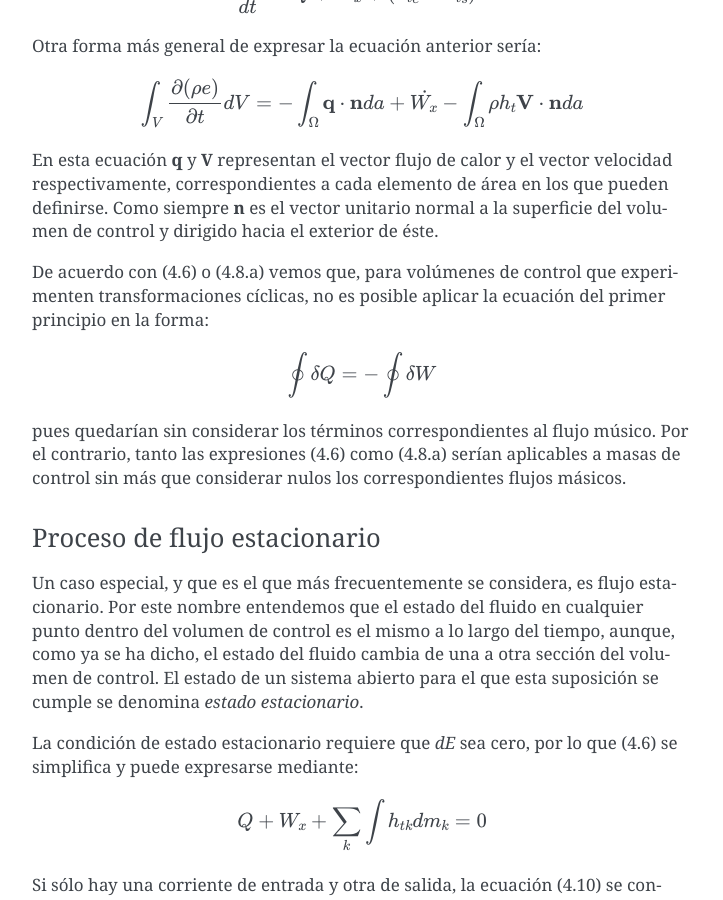
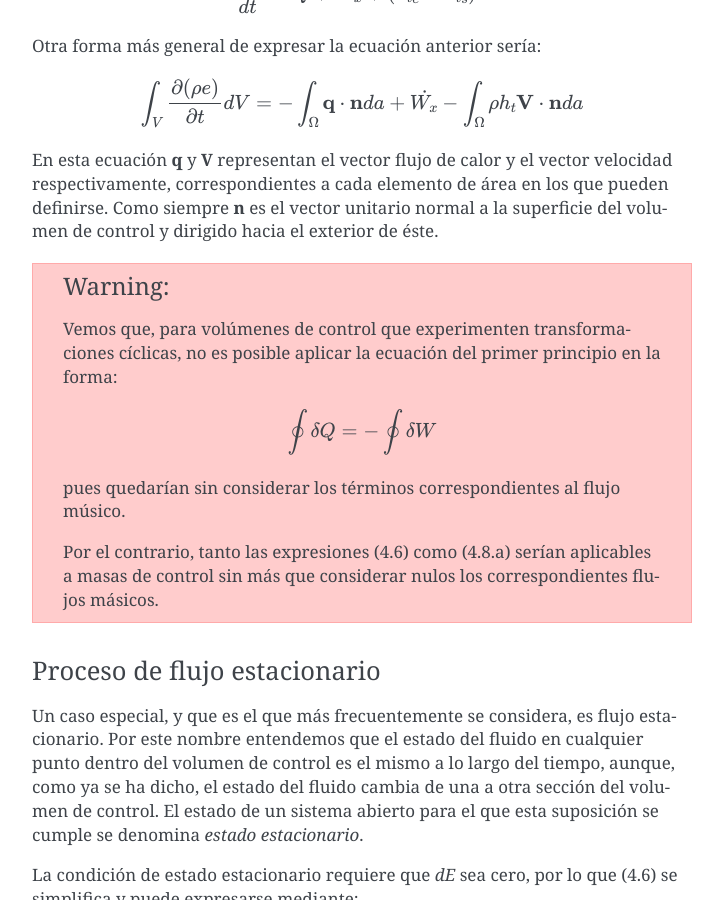
Before and after one commit to mantielero/termodinamica, a Sphinx documentation site: the page built from source/sistemas_abiertos_primer_principio.rst, in a window 1280 px wide and 900 px high, scrolled down 5253 px. Shown: the whole window, without its empty margins (388-1111 px from the left). Built offline with Sphinx 7.4.7, drawn with Linux system fonts in a browser that asks for light colours; pages that are not in the unit, such as notebooks, are missing from menus.

Commit message:
Update sistemas_abiertos_primer_principio.rst

```diff
--- a/source/sistemas_abiertos_primer_principio.rst
+++ b/source/sistemas_abiertos_primer_principio.rst
@@ -220,13 +220,17 @@ Otra forma más general de expresar la ecuación anterior sería:
 
 En esta ecuación **q** y **V** representan el vector flujo de calor y el vector velocidad respectivamente, correspondientes a cada elemento de área en los que pueden definirse. Como siempre **n** es el vector unitario normal a la superficie del volumen de control y dirigido hacia el exterior de éste.
 
-De acuerdo con (4.6) o (4.8.a) vemos que, para volúmenes de control que experimenten transformaciones cíclicas, no es posible aplicar la ecuación del primer principio en la forma:
+.. warning::
 
-.. math::
+   Vemos que, para volúmenes de control que experimenten transformaciones cíclicas, no es posible aplicar la ecuación del primer principio en la forma:
 
-   \oint \delta Q = - \oint \delta W
+   .. math::
 
-pues quedarían sin considerar los términos correspondientes al flujo músico. Por el contrario, tanto las expresiones (4.6) como (4.8.a) serían aplicables a masas de control sin más que considerar nulos los correspondientes flujos másicos.
+      \oint \delta Q = - \oint \delta W
+
+   pues quedarían sin considerar los términos correspondientes al flujo músico.
+
+   Por el contrario, tanto las expresiones (4.6) como (4.8.a) serían aplicables a masas de control sin más que considerar nulos los correspondientes flujos másicos.
 
 Proceso de flujo estacionario
 ^^^^^^^^^^^^^^^^^^^^^^^^^^^^
```
